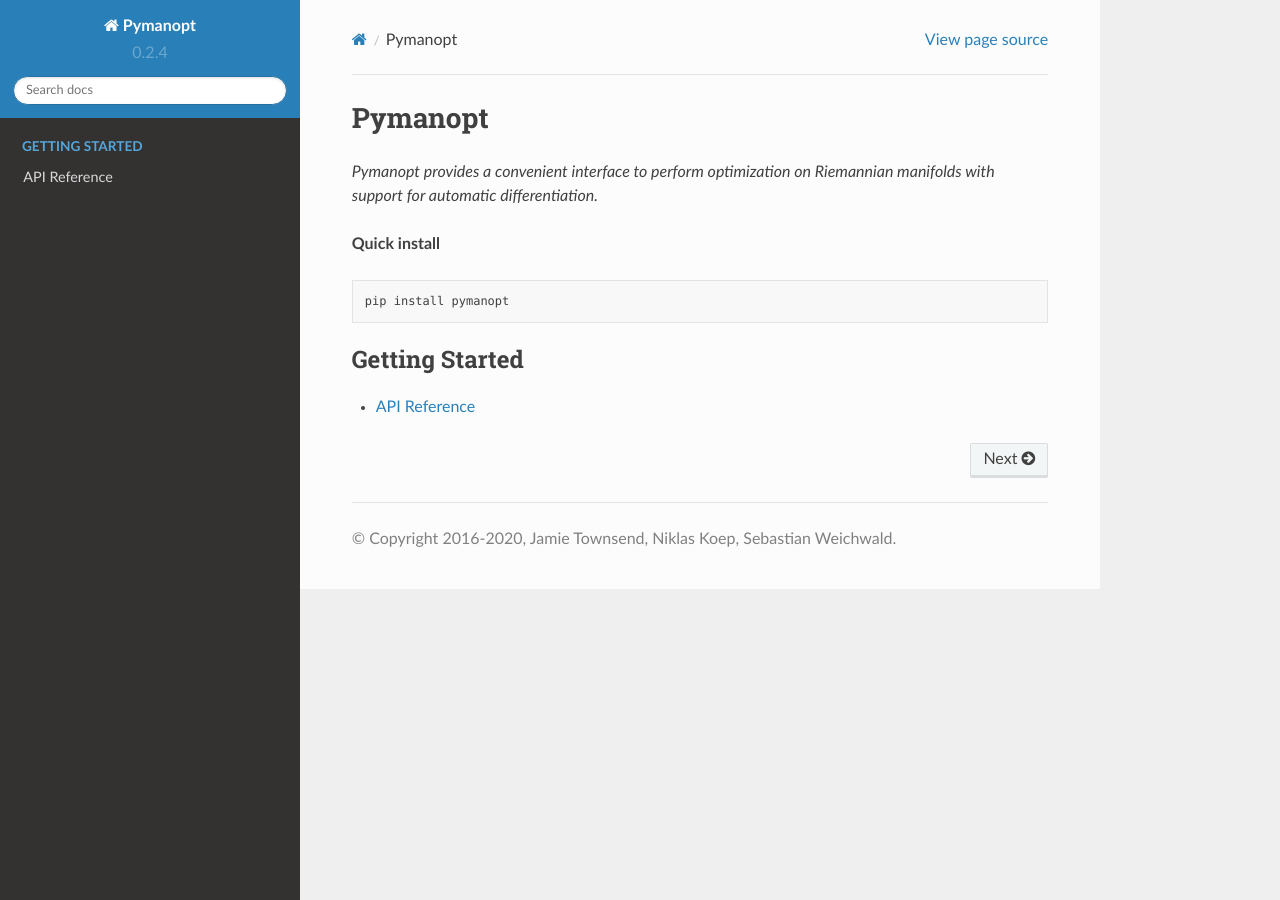
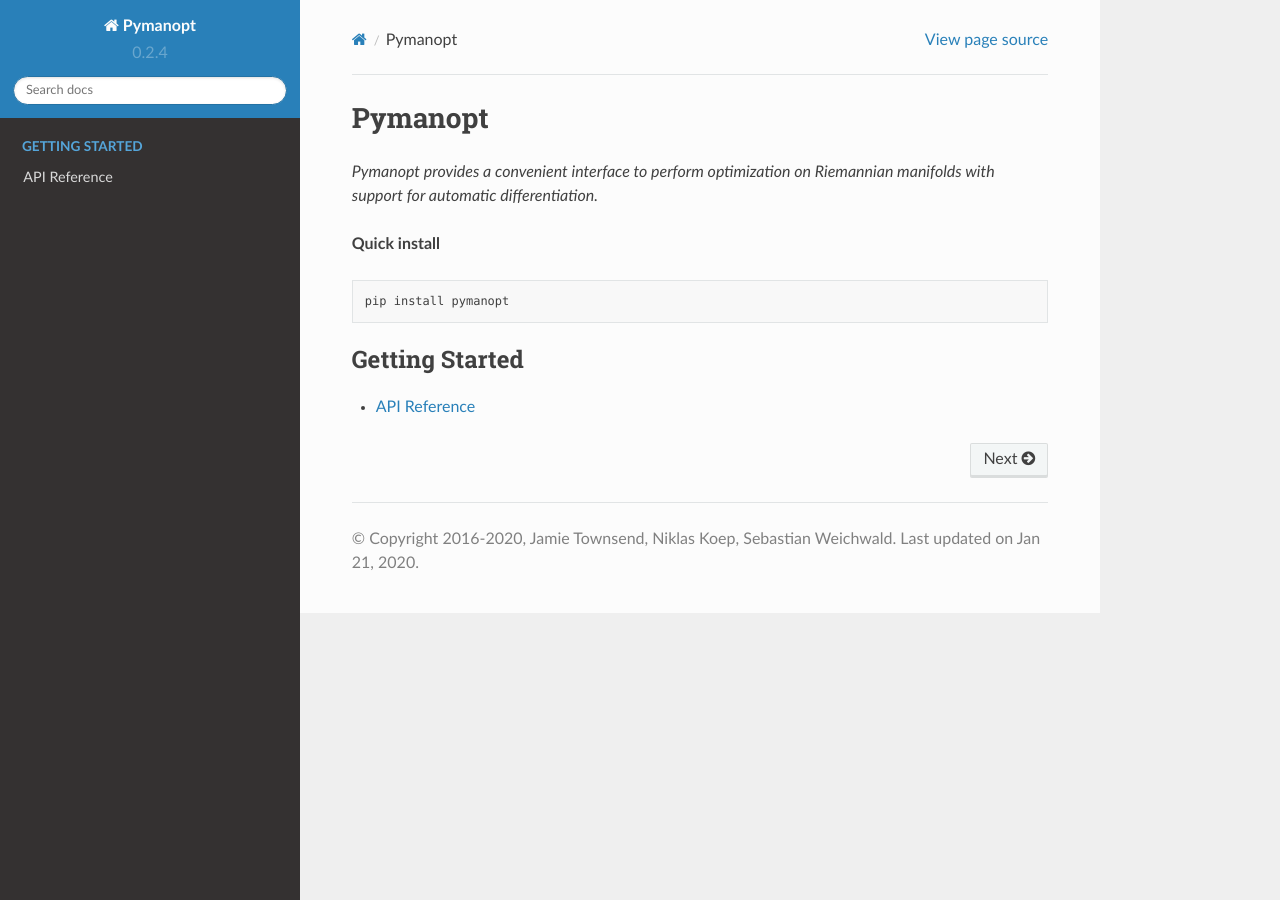
Before and after one commit to pymanopt/pymanopt, a Sphinx documentation site: the page built from docs/index.rst, in a window 1280 px wide. Built offline with Sphinx 7.4.7 and the Read the Docs theme 2.0.0, drawn with Linux system fonts in a browser that asks for light colours.

Commit message:
docs/conf.py: include last-updated timestamp
Signed-off-by: Niklas Koep <niklas.koep@gmail.com>

```diff
--- a/docs/conf.py
+++ b/docs/conf.py
@@ -27,3 +27,4 @@
 html_show_sphinx = False
 html_baseurl = "www.pymanopt.org"
 htmlhelp_basename = "pymanoptdoc"
+html_last_updated_fmt = ""
```
